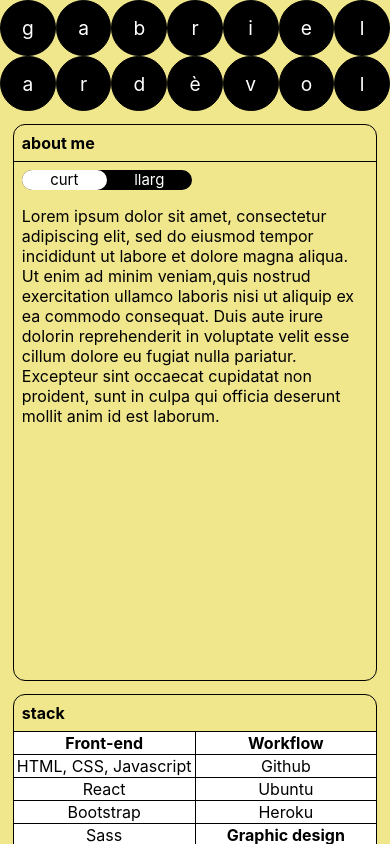
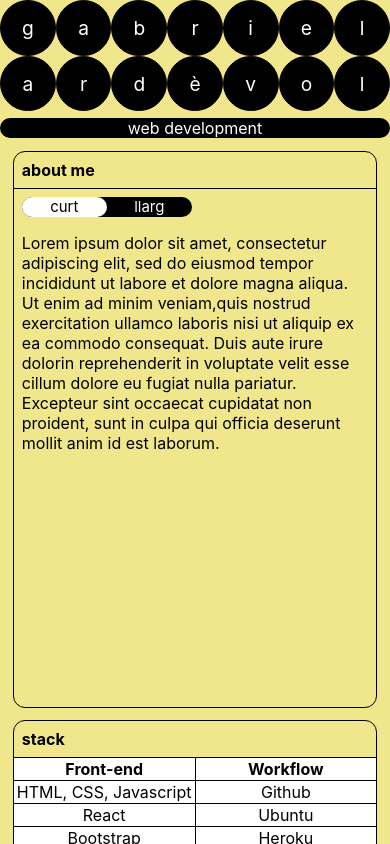
Before and after one commit to gabrielardevol/portfolio-3, a React (Create React App) app: page / in a window 390 px wide. Shown: the top 844 px of the page. Built offline with nearby package versions, Linux system fonts and the light colour scheme.

Commit message:
layout and logo changes

```diff
--- a/src/components/Logo.js
+++ b/src/components/Logo.js
@@ -2,9 +2,7 @@ import {useEffect, useRef} from 'react'
 import '../style/Logo.css';
 
 const Chara = (props) => {
-
   const logoRef = useRef()
-
   const transition = 1
   const animation = () => {
     logoRef.current.style.transition = "transform " + transition + "s ease"
@@ -22,30 +20,31 @@ const Chara = (props) => {
     useEffect(() => {
       logoRef.current !== undefined && logoRef.current.addEventListener("mouseover", animation);
       logoRef.current !== undefined && logoRef.current.addEventListener("click", animation);
-
-
-      // hoverElement.addEventListener("mouseout", handleMouseOut);
       return () => {
         logoRef.current !== undefined && logoRef.current.addEventListener("mouseover", animation);
         logoRef.current !== undefined && logoRef.current.addEventListener("click", animation);
-
-
-
-        // logoRef.current.removeEventListener("mouseover", animation);
-        // hoverElement.removeEventListener("mouseout", handleMouseOut);
       };
-    }, []); // Empty dependency array ensures the effect runs once on mount
+    }, []);
 
   if(props.char !== " ") {return (<div className="logo-chara" ref={logoRef} onClick={animation}>{props.char}</div>)} else {return (<div></div>)}
 }
 
 const Logo = (props) => {
-  const string = "gabr   iel ard   èvol";
+  const string = "gabr   iel ";
   const charArray = string.split('');
+  const string2 = "ard   èvol";
+  const charArray2 = string2.split('');
   return (
     <div id="logo" style={{gridArea: "logo"}} onClick={props.resizeLayoutGrid}>
-    {charArray.map((character, index) => <Chara key={index} char={character} />)}
+      <div>
+      {charArray.map((character, index) => <Chara key={index} char={character} />)}
+      {charArray2.map((character, index) => <Chara key={index} char={character} />)}
+      </div>
+        <div style={{textAlign: "center", background: "black", color: "white", borderRadius: "5em", marginTop: "0.4em"}}>
+          web development
+        </div>
     </div>
+
   );
 };
 
--- a/src/style/Layout.css
+++ b/src/style/Layout.css
@@ -5,10 +5,10 @@
 }
 
 #second-layout, #layout, .card  {
-  transition: width 10.4s ease-in-out;
+  transition: width 0.4s ease-in-out;
 }
 #super-layout > * {
-  transition: width 10.4s ease-in-out; /* should exclude margins */
+  transition: width 0.4s ease-in-out; /* should exclude margins */
 }
 #super-layout {
   overflow: hidden;
@@ -25,7 +25,7 @@
     "card-3 logo card-2"
     "card-3 card-4 card-4";
     gap: 0.8em;
-    transition: all 10.4s ease;
+    transition: all 0.4s ease;
   }
   #super-layout { display: grid; }
   .gtc-101 { grid-template-columns: 1fr 0fr 1fr; }
--- a/src/style/Logo.css
+++ b/src/style/Logo.css
@@ -8,7 +8,7 @@
 
 
 
-#logo {
+#logo > div:first-child {
   display: grid;
   grid-template-columns: repeat(7, 1fr);
   grid-template-rows: 1fr 1fr 1fr;
@@ -25,7 +25,7 @@
 
 
 @media only screen and (max-width: 480px) {
-  #logo {
+  #logo > div:first-child {
     grid-template-rows: 1fr 1fr;
 
   }
@@ -37,7 +37,7 @@
     font-size:larger;
     width: clamp(38px, calc(100vw/7), 100px); height: clamp(38px, calc(100vw/7), 100px)
   }
-  #logo > div:not(.logo-chara) {
+  #logo > div:first-child > div:not(.logo-chara) {
     display: none
   }
 }
```
Also changed, not shown: src/components/Projects.js (+39 -3 lines).
